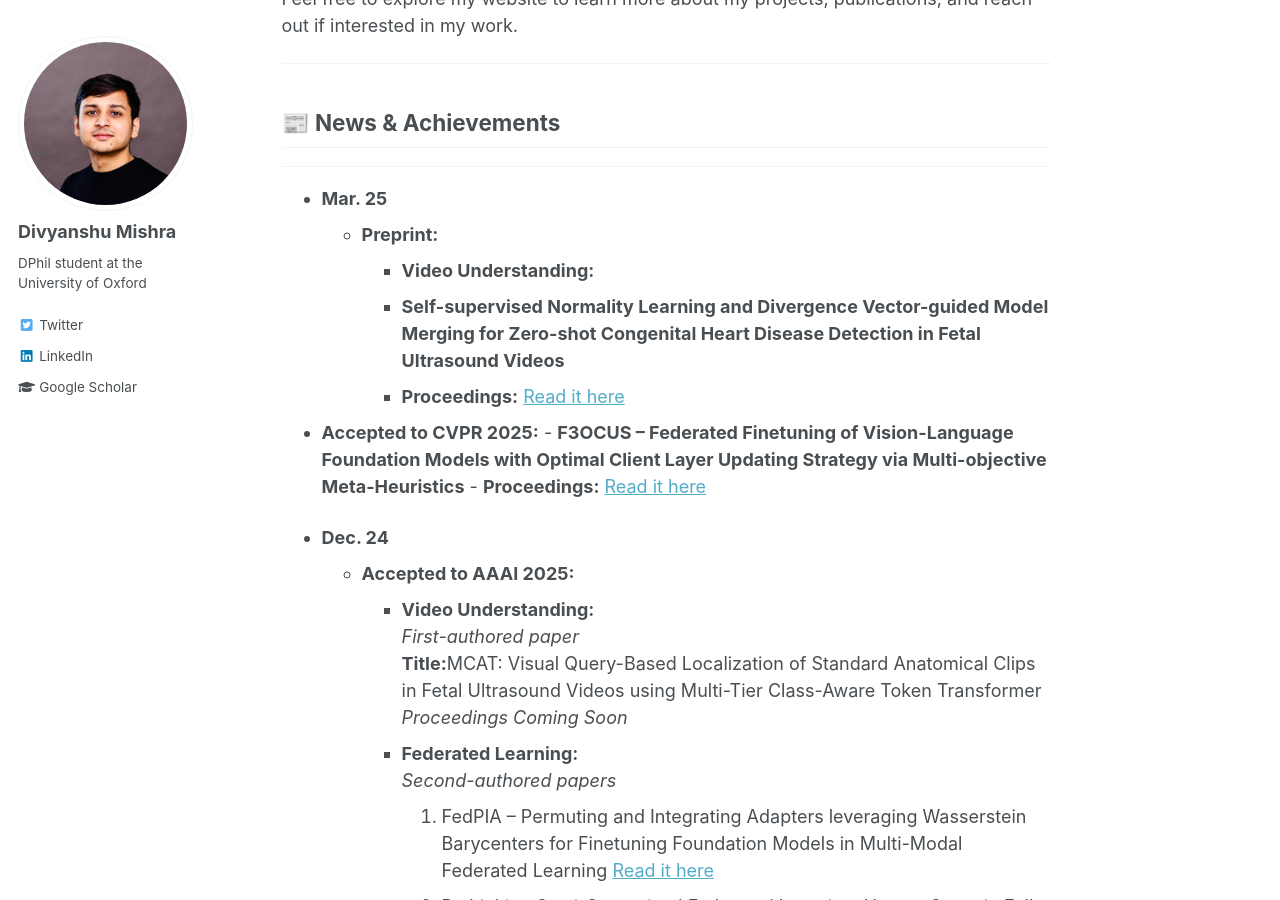
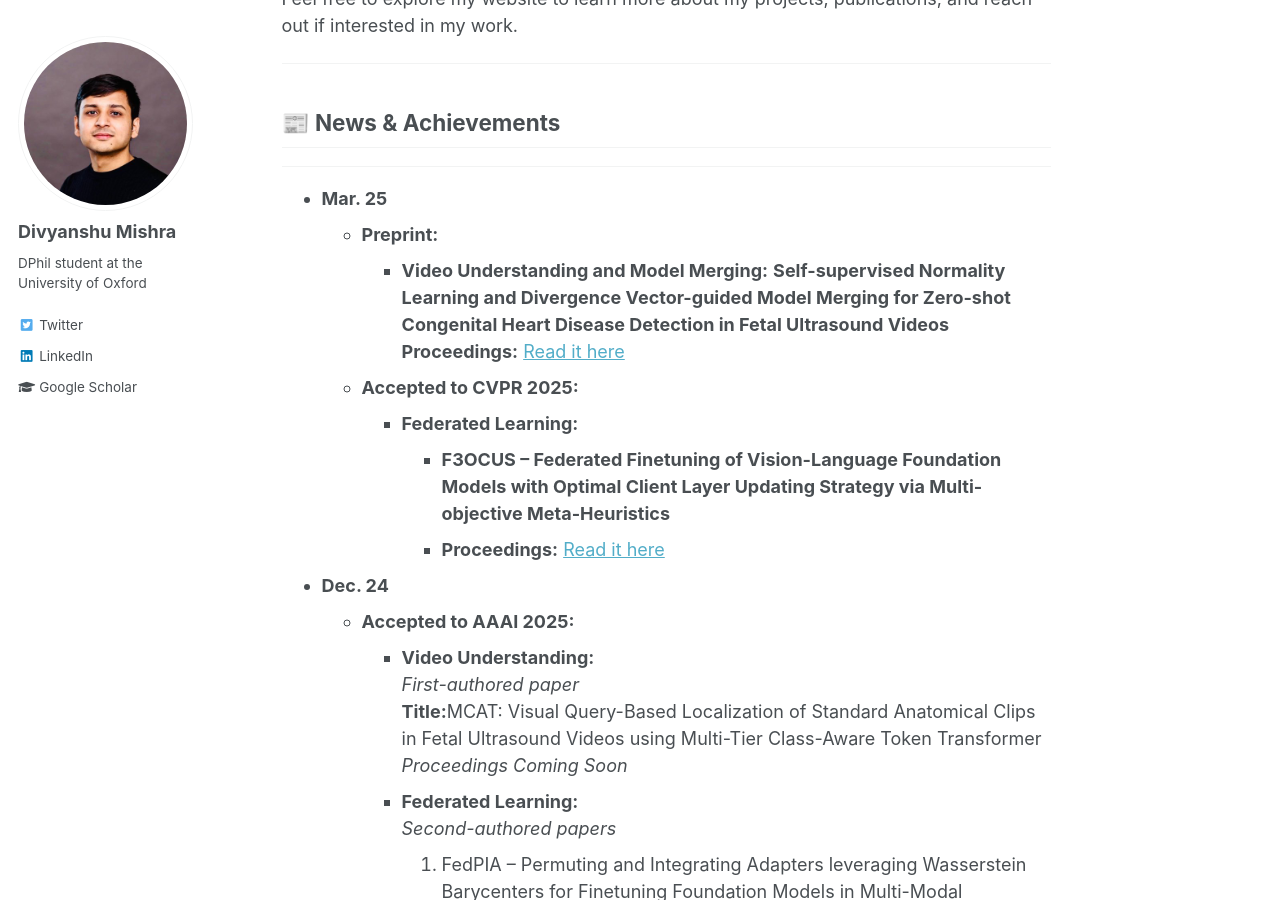
Before and after one commit to mdivyanshu97/mdivyanshu97.github.io, a Jekyll site: the page built from _pages/about.md, in a window 1280 px wide and 900 px high, scrolled down 668 px. Built offline with Jekyll 4.4.1, drawn with Linux system fonts in a browser that asks for light colours.

Commit message:
updated_march_1

```diff
--- a/_pages/about.md
+++ b/_pages/about.md
@@ -22,12 +22,13 @@ Feel free to explore my website to learn more about my projects, publications, a
 ---
 - **Mar. 25**
     - **Preprint:**
-        - **Video Understanding:**
-        - **Self-supervised Normality Learning and Divergence Vector-guided Model Merging for Zero-shot Congenital Heart Disease Detection in Fetal Ultrasound Videos**
-        - **Proceedings:** [Read it here](https://arxiv.org/pdf/2503.07799)
-- **Accepted to CVPR 2025:**
-        - **F3OCUS – Federated Finetuning of Vision-Language Foundation Models with Optimal Client Layer Updating Strategy via Multi-objective Meta-Heuristics**
-        - **Proceedings:** [Read it here](https://arxiv.org/abs/2411.11912)
+        - **Video Understanding and Model Merging:**
+             **Self-supervised Normality Learning and Divergence Vector-guided Model Merging for Zero-shot Congenital Heart Disease Detection in Fetal Ultrasound Videos**
+             **Proceedings:** [Read it here](https://arxiv.org/pdf/2503.07799)
+    - **Accepted to CVPR 2025:**
+        - **Federated Learning:**
+            - **F3OCUS – Federated Finetuning of Vision-Language Foundation Models with Optimal Client Layer Updating Strategy via Multi-objective Meta-Heuristics**
+            - **Proceedings:** [Read it here](https://arxiv.org/abs/2411.11912)
 
 
 - **Dec. 24**
```
